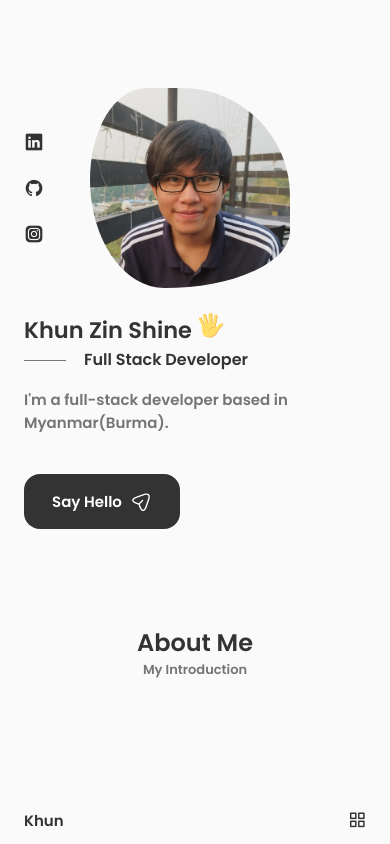
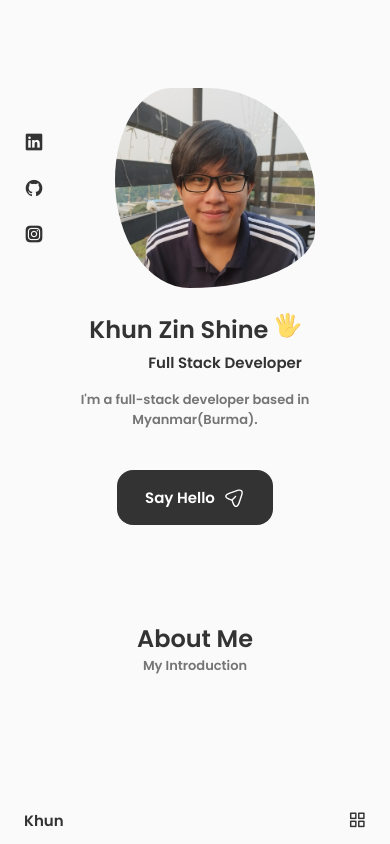
Before and after one commit to khunzinshine/khunzinshine.onrender, a React (Create React App) app: page / in a window 390 px wide. Built offline with nearby package versions, Linux system fonts and the light colour scheme.

Commit message:
modified home ui styles

```diff
--- a/src/components/home/home.css
+++ b/src/components/home/home.css
@@ -1,5 +1,5 @@
 .home__container {
-  row-gap: 7rem;
+  row-gap: 15rem;
 }
 
 .home__content {
@@ -24,8 +24,8 @@
   color: var(--title-color-dark);
 }
 
-.home_title {
-  font-size: var(--big-font-size);
+.home__title {
+  font-size: var(--h1-font-size);
   margin-bottom: var(--mb-0-25);
 }
 
@@ -37,7 +37,7 @@
 
 .home__subtitle {
   position: relative;
-  font-size: var(--h3-font-size);
+  font-size: var(--normal-font-size);
   padding-left: 5.4rem;
   font-weight: var(--font-normal);
   margin-bottom: var(--mb-1);
@@ -56,6 +56,7 @@
 .home__description {
   max-width: 400px;
   margin-bottom: var(--mb-3);
+  font-size: var(--small-font-size);
 }
 
 .home__img {
@@ -146,7 +147,7 @@
 /* Medium Devices */
 @media screen and (max-width: 768px) {
   .home__content {
-    grid-template-columns: 0.5fr 3fr;
+    grid-template-columns: auto;
     padding-top: 3.5rem;
   }
   .home__img {
@@ -157,8 +158,13 @@
   }
   .home__data {
     grid-column: 1/3;
+    text-align: center;
   }
+
   .home__scroll {
+    display: none;
+  }
+  .home__subtitle::before {
     display: none;
   }
 }
```
